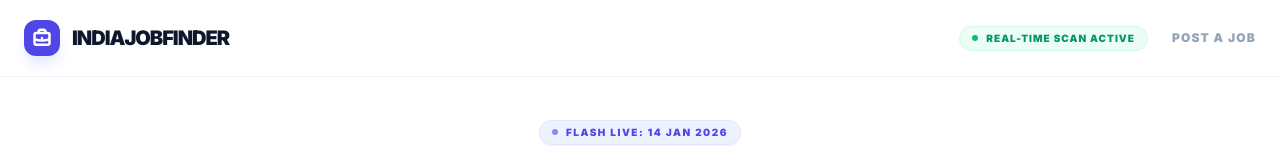
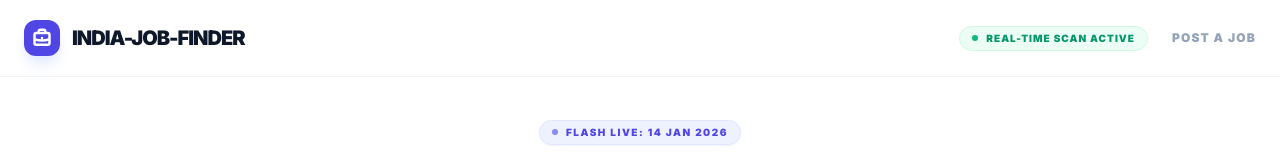
Before and after one commit to Tarunjit45/IndiaJobFinder, a React (Vite) app: page / in a window 1280 px wide. Shown: the top 160 px of the page. Built offline with nearby package versions, Linux system fonts and the light colour scheme; no server answers.

Commit message:
Update brand name from 'IndiaJobFinder' to 'India-Job-Finder'

```diff
--- a/components/Header.tsx
+++ b/components/Header.tsx
@@ -11,7 +11,7 @@ const Header: React.FC = () => {
               <path strokeLinecap="round" strokeLinejoin="round" strokeWidth={3} d="M21 13.255A23.931 23.931 0 0112 15c-3.183 0-6.22-.62-9-1.745M16 6V4a2 2 0 00-2-2h-4a2 2 0 00-2 2v2m4 6h.01M5 20h14a2 2 0 002-2V8a2 2 0 00-2-2H5a2 2 0 00-2 2v10a2 2 0 002 2z" />
             </svg>
           </div>
-          <span className="text-xl font-black text-slate-900 tracking-tighter uppercase">IndiaJobFinder</span>
+          <span className="text-xl font-black text-slate-900 tracking-tighter uppercase">India-Job-Finder</span>
         </div>
 
         <div className="flex items-center gap-6">
```
